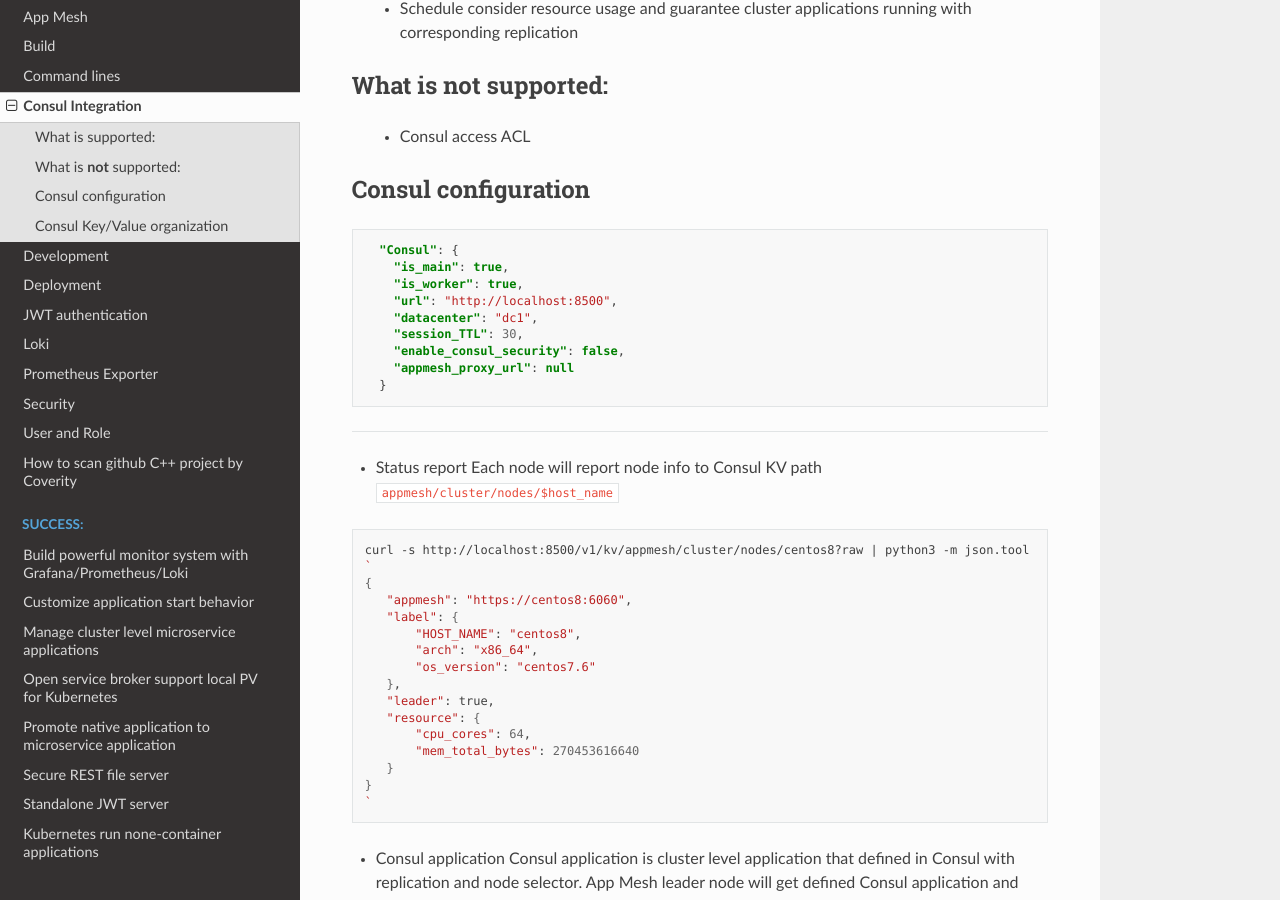
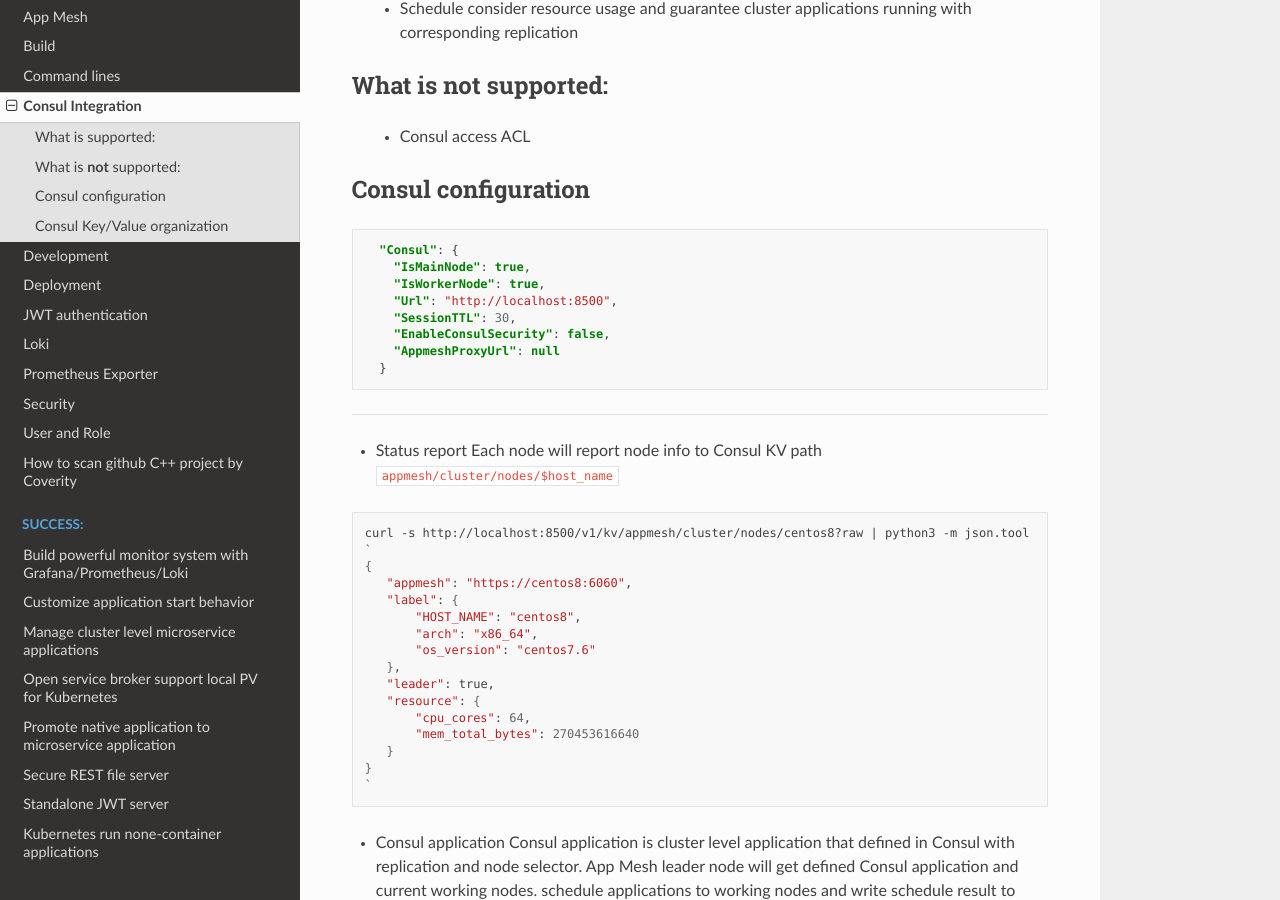
Before and after one commit to laoshanxi/app-mesh, a Sphinx documentation site: the page built from docs/source/CONSUL.md, in a window 1280 px wide and 900 px high, scrolled down 1089 px. Built offline with Sphinx 7.4.7 and the Read the Docs theme 2.0.0, drawn with Linux system fonts in a browser that asks for light colours.

Commit message:
Consul config re-org

````diff
--- a/docs/source/CONSUL.md
+++ b/docs/source/CONSUL.md
@@ -29,13 +29,12 @@
 
 ```json
   "Consul": {
-    "is_main": true,
-    "is_worker": true,
-    "url": "http://localhost:8500",
-    "datacenter": "dc1",
-    "session_TTL": 30,
-    "enable_consul_security": false,
-    "appmesh_proxy_url": null
+    "IsMainNode": true,
+    "IsWorkerNode": true,
+    "Url": "http://localhost:8500",
+    "SessionTTL": 30,
+    "EnableConsulSecurity": false,
+    "AppmeshProxyUrl": null
   }
 ```
 
````
Also changed, not shown: docs/source/CLI.md (+0 -2 lines), docs/source/Install.md (+1 -1 lines), 6 other files.
